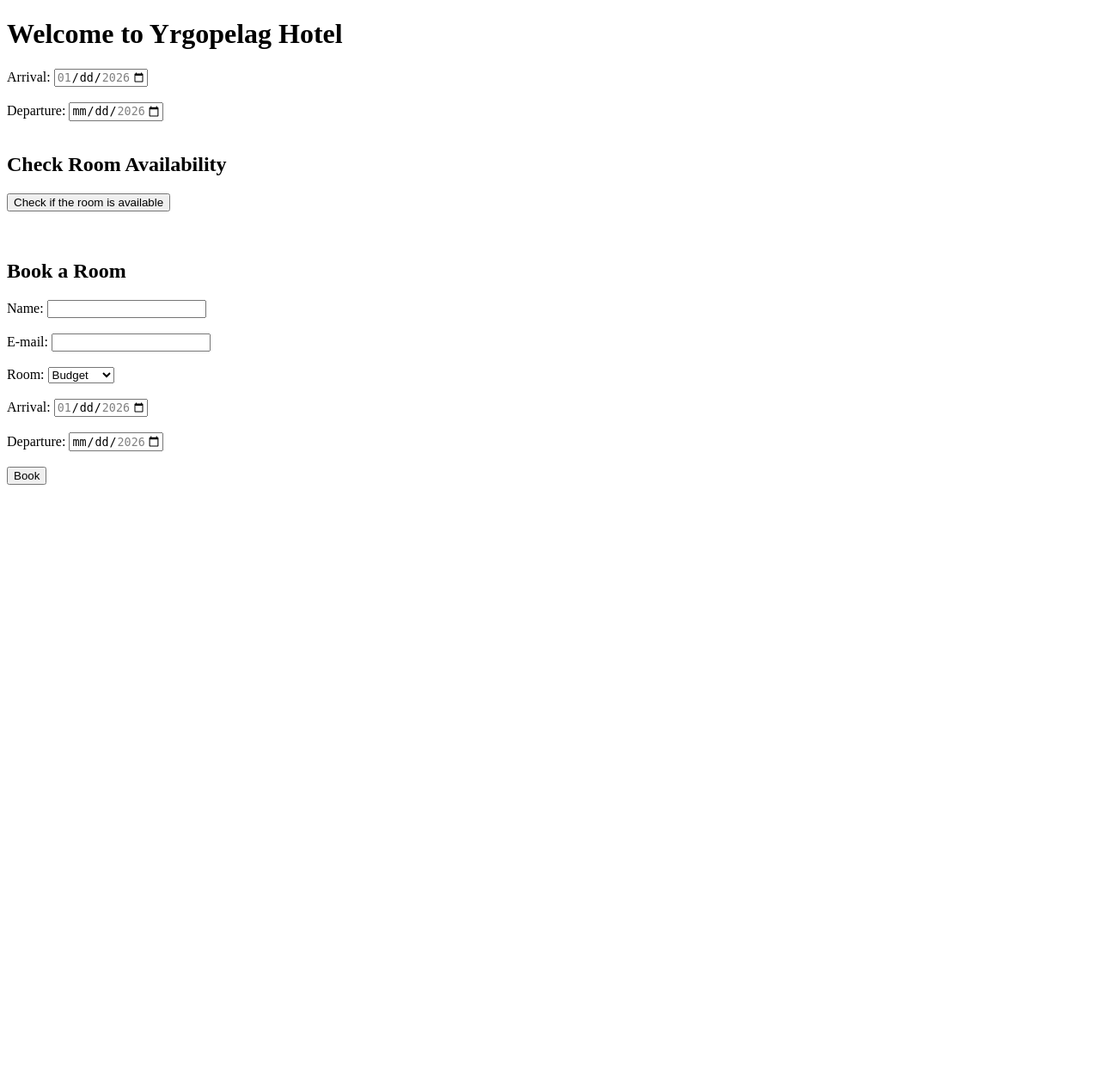
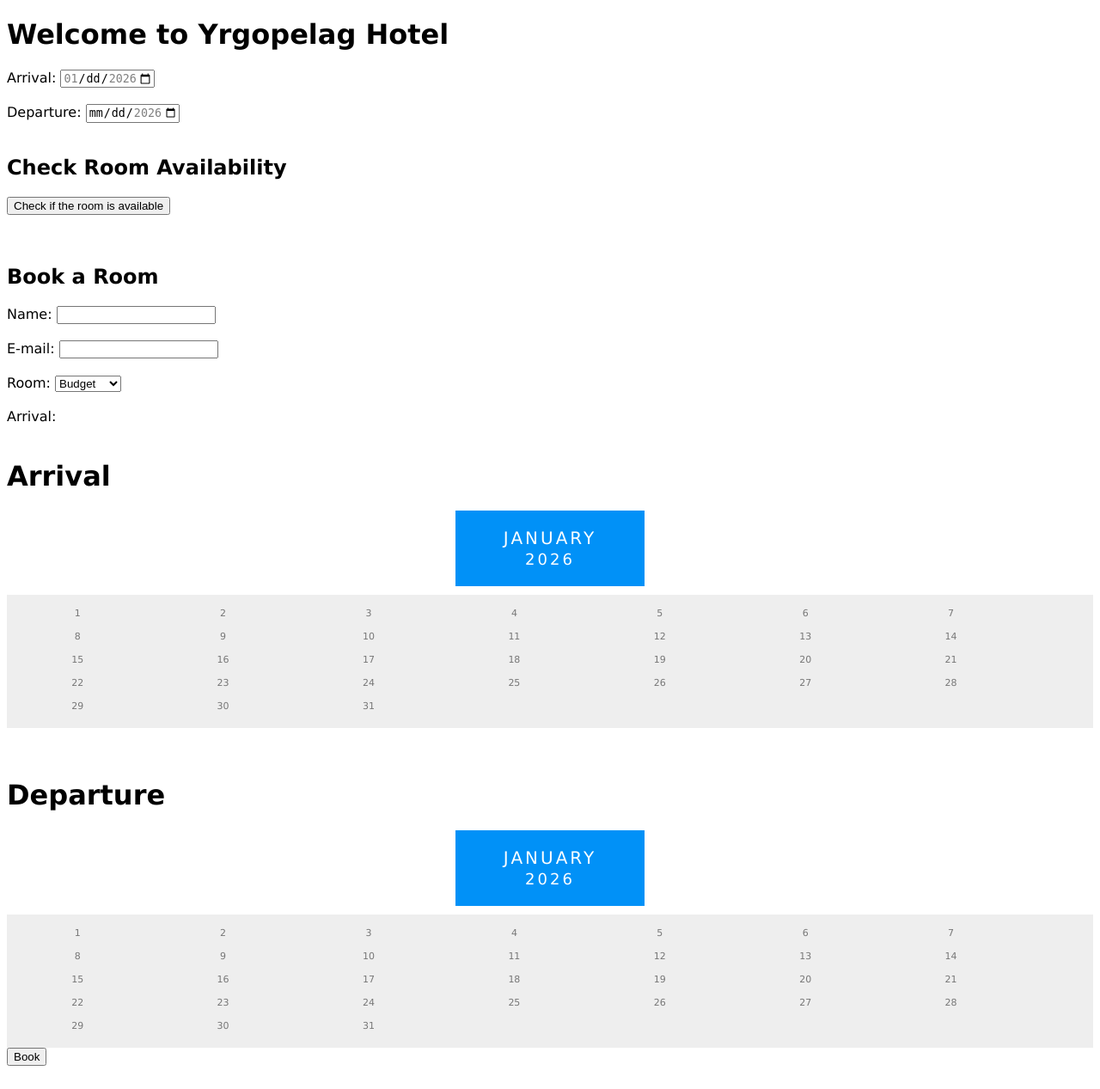
Before and after one commit to AllanTran90/Yrgopelago, a PHP site: page / in a window 1280 px wide. Shown: the whole page at 86% size. Before the commit the page ends 564 px from the top, so only its background shows below. Run offline with PHP 8.4, Linux system fonts and the light colour scheme; data comes from the database, SQL or seed files in the repository.

Commit message:
made a calender

```diff
--- a/assets/css/style.css
+++ b/assets/css/style.css
@@ -1,4 +1,75 @@
-*{
+* {
     box-sizing: border-box;
-    font-family: Arial, Helvetica, sans-serif;
 }
+
+ul {
+    list-style-type: none;
+}
+
+body {
+    font-family: Verdana, sans-serif;
+}
+
+.month {
+  padding: 20px 10px;
+  max-width: 220px;
+  margin: 0 auto 10px;
+  background: #0191f7;
+  text-align: center;
+}
+
+.month ul {
+  margin: 0;
+  padding: 0;
+}
+
+.month ul li {
+  color: white;
+  font-size: 20px;
+  text-transform: uppercase;
+  letter-spacing: 3px;
+}
+
+.weekdays {
+  margin: 0;
+  padding: 10px 0;
+  background-color: #ddd;
+}
+
+.weekdays li {
+  display: inline-block;
+  width: 13%;
+  color: #666;
+  font-size: 11px;
+  text-align: center;
+}
+
+.days {
+  padding: 10px 0;
+  background: #eee;
+  margin: 0;
+}
+
+.days li {
+  list-style-type: none;
+  display: inline-block;
+  width: 13%;
+  text-align: center;
+  margin-bottom: 5px;
+  font-size: 11px;
+  color: #777;
+  cursor: pointer;
+  padding: 4px 0;
+  border-radius: 4px;
+}
+
+.days li.active {
+  padding: 5px;
+  background: #1abc9c;
+  color: white !important;
+  border-radius: 4px;
+}
+
+.days li:hover{
+    background-color: #cce7ff;
+}
--- a/startpage.html
+++ b/startpage.html
@@ -3,6 +3,7 @@
 <head>
     <meta charset="UTF-8">
     <meta name="viewport" content="width=device-width, initial-scale=1.0">
+    <link rel="stylesheet" href="/assets/css/style.css">
     <title>Hotel Bookings</title>
 </head>
 <body>
@@ -26,15 +27,6 @@
         <button type="submit" name="check_availability">Check if the room is available</button>
     </form>
 
-
-    <?php if (!empty($availability)) : ?>
-        <h3>Availability Results:</h3>
-        <ul>
-            <li>Budget: <?= $availability[1] ? '✅ Available' : '❌ Booked' ?></li>
-            <li>Standard: <?= $availability[2] ? '✅ Available' : '❌ Booked' ?></li>
-            <li>Luxury: <?= $availability[3] ? '✅ Available' : '❌ Booked' ?></li>
-        </ul>
-    <?php endif; ?>
 
     <br><br>
 
@@ -63,17 +55,100 @@
 
         <label>
             Arrival:
-            <input type="date" name="arrival" required
-                   min="2026-01-01" max="2026-01-31">
+            <!-- <input type="date" name="arrival" required
+                   min="2026-01-01" max="2026-01-31"> -->
         </label>
         <br><br>
+        <h1>Arrival</h1>
 
-        <label>
-            Departure:
-            <input type="date" name="departure" required
-                   min="2026-01-02" max="2026-02-01">
-        </label>
+<div class="month">
+  <ul>
+    <li>
+      January<br>
+      <span style="font-size:18px">2026</span>
+    </li>
+  </ul>
+</div>
+
+<ul class="days">
+  <li>1</li>
+  <li>2</li>
+  <li>3</li>
+  <li>4</li>
+  <li>5</li>
+  <li>6</li>
+  <li>7</li>
+  <li>8</li>
+  <li>9</li>
+  <li>10</li>
+  <li>11</li>
+  <li>12</li>
+  <li>13</li>
+  <li>14</li>
+  <li>15</li>
+  <li>16</li>
+  <li>17</li>
+  <li>18</li>
+  <li>19</li>
+  <li>20</li>
+  <li>21</li>
+  <li>22</li>
+  <li>23</li>
+  <li>24</li>
+  <li>25</li>
+  <li>26</li>
+  <li>27</li>
+  <li>28</li>
+  <li>29</li>
+  <li>30</li>
+  <li>31</li>
+</ul>
+
         <br><br>
+           <h1>Departure</h1>
+
+<div class="month">
+  <ul>
+    <li>
+      January<br>
+      <span style="font-size:18px">2026</span>
+    </li>
+  </ul>
+</div>
+
+<ul class="days">
+  <li>1</li>
+  <li>2</li>
+  <li>3</li>
+  <li>4</li>
+  <li>5</li>
+  <li>6</li>
+  <li>7</li>
+  <li>8</li>
+  <li>9</li>
+  <li>10</li>
+  <li>11</li>
+  <li>12</li>
+  <li>13</li>
+  <li>14</li>
+  <li>15</li>
+  <li>16</li>
+  <li>17</li>
+  <li>18</li>
+  <li>19</li>
+  <li>20</li>
+  <li>21</li>
+  <li>22</li>
+  <li>23</li>
+  <li>24</li>
+  <li>25</li>
+  <li>26</li>
+  <li>27</li>
+  <li>28</li>
+  <li>29</li>
+  <li>30</li>
+  <li>31</li>
+</ul>
 
         <button type="submit">Book</button>
         <br><br>
```
Also changed, not shown: booking.php (+8 -0 lines).
